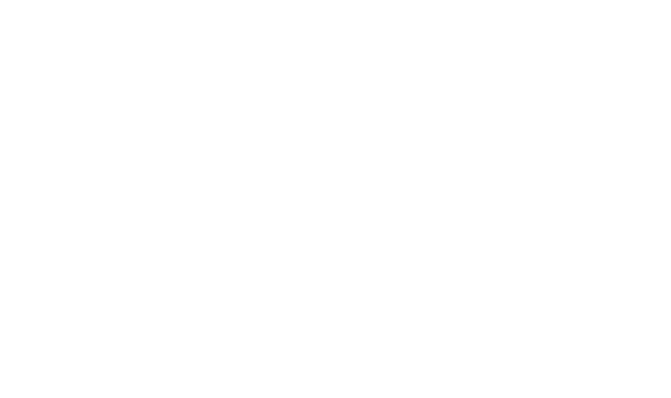
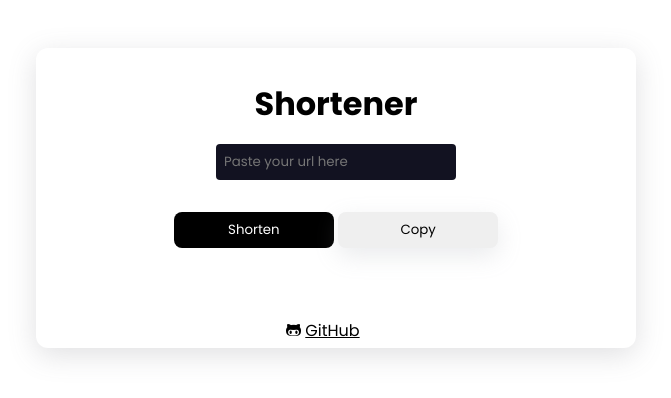
Before and after one commit to jnoirc/shortener, a website: page public/index.html in a window 1280 px wide. Shown: the whole page, without its empty margins (304-975 px from the left). Drawn offline with Linux system fonts and the light colour scheme.

Commit message:
feat: added css and shortening logic

```diff
--- a/public/index.html
+++ b/public/index.html
@@ -4,9 +4,24 @@
     <meta charset="UTF-8">
     <meta http-equiv="X-UA-Compatible" content="IE=edge">
     <meta name="viewport" content="width=device-width, initial-scale=1.0">
+    <link rel="stylesheet" href="../src/styles/globals.css">
+    <link rel="stylesheet" href="../src/styles/main.css">
+    <link rel="stylesheet" href="https://cdnjs.cloudflare.com/ajax/libs/font-awesome/6.3.0/css/all.min.css" integrity="sha512-SzlrxWUlpfuzQ+pcUCosxcglQRNAq/DZjVsC0lE40xsADsfeQoEypE+enwcOiGjk/bSuGGKHEyjSoQ1zVisanQ==" crossorigin="anonymous" referrerpolicy="no-referrer" />
     <title>Shortener</title>
 </head>
 <body>
+    <main class="main" id="main">
+        <h1>Shortener</h1>
+        <input type="text" class="field" id="url" placeholder="Paste your url here">
+        <div>
+            <button class="shorten" id="shorten">Shorten</button>
+            <button class="copy" id="copy">Copy</button>
+        </div>
+        <div class="container_social">
+            <i class="fa-brands fa-github-alt"></i>
+            <a href="https://github.com/john-devx" class="a" target="_blank">GitHub</a>
+        </div>
+    </main>
     <script src="./dist/main.js"></script>
 </body>
 </html>
--- a/src/main.ts
+++ b/src/main.ts
@@ -1 +1,50 @@
-const x = 'john';
+const buttonShorten = document.getElementById('shorten') as HTMLButtonElement;
+const butttonCopy = document.getElementById('copy') as HTMLButtonElement;
+const shorten = ()=>{
+    const field = document.getElementById('url') as HTMLInputElement;
+    const linkRequest =
+    {
+        destination: field.value,
+        domain: {fullName: 'rebrand.ly'}
+    }
+    const requestHeaders =
+    {
+        'Content-Type': 'application/json',
+        'apikey': 'b60aee4020d04dd1a9acb7dd2ee00797',
+    }
+
+const request = async () : Promise<void> => {
+ const response = await fetch('https://api.rebrandly.com/v1/links', {
+     method: 'post',
+     headers: requestHeaders,
+     body: JSON.stringify(linkRequest),
+   });
+
+   const data = await response.json();
+   let field = document.getElementById('url') as HTMLInputElement;
+   if(data.shortUrl == undefined)
+   {
+        field.value = '';
+        field.classList.add('error');
+   }
+   else
+    {
+        field.value = data.shortUrl;
+        field.classList.remove('error');
+    }
+}
+    request();
+}
+
+const copy = () :void => {
+    const inputUrl = document.getElementById('url') as HTMLInputElement;
+   if(navigator.clipboard.writeText(inputUrl.value))
+   {
+        butttonCopy.textContent = 'copied';
+   }
+   setTimeout(() :void => {
+    butttonCopy.textContent = 'copy';
+   },1000);
+}
+buttonShorten.addEventListener('click', shorten)
+butttonCopy.addEventListener('click', copy);
--- /dev/null
+++ b/src/styles/globals.css
@@ -0,0 +1,7 @@
+ @import url('https://fonts.googleapis.com/css2?family=Poppins:ital,wght@0,100;0,200;0,300;0,400;0,500;0,600;0,700;0,800;0,900;1,100;1,200;1,300;1,400;1,500;1,600;1,700;1,800&display=swap');
+*{
+    margin: 0;
+    padding: 0;
+    box-sizing: border-box;
+    font-family: 'Poppins', sans-serif;
+}
--- /dev/null
+++ b/src/styles/main.css
@@ -0,0 +1,61 @@
+body{
+    background-color: #FFFFFF;
+}
+
+h1{
+    margin-top: 1rem;
+}
+.main{
+    position: relative;
+    box-shadow: rgba(100, 100, 111, 0.2) 0px 7px 29px 0px;
+    width: 600px;
+    height: 300px;
+    margin: 3rem auto;
+    border-radius: 12px;
+    text-align: center;
+    padding: 1rem;
+}
+.field{
+    padding: .5rem;
+    width: 15rem;
+    outline: none;
+    border: none;
+    border-radius: 4px;
+    background-color: #121221;
+    color: white;
+    outline: none;
+    margin-top: 1rem;
+}
+.shorten, .copy{
+    padding: .5rem;
+    width: 10rem;
+    cursor: pointer;
+    border-radius: 8px;
+    margin-top: 2rem;
+    transition: ease-in-out .8s;
+    border: none;
+
+}
+.shorten{
+    color: white;
+    background-color: #000000;
+}
+.copy{
+    box-shadow: rgba(149, 157, 165, 0.2) 0px 8px 24px;
+    color: black;
+}
+.shorten:hover{
+    background-color: #4285fa;
+}
+.error{
+    border: 1px solid red;
+}
+.container_social{
+    position: absolute;
+    bottom: 5px;
+    left: 50%;
+    margin-left: -50px;
+}
+.a{
+    color: #000000;
+}
```
Also changed, not shown: public/dist/main.js.
